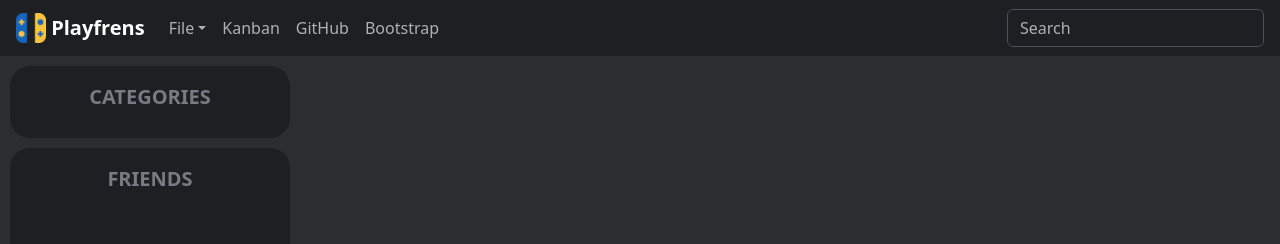
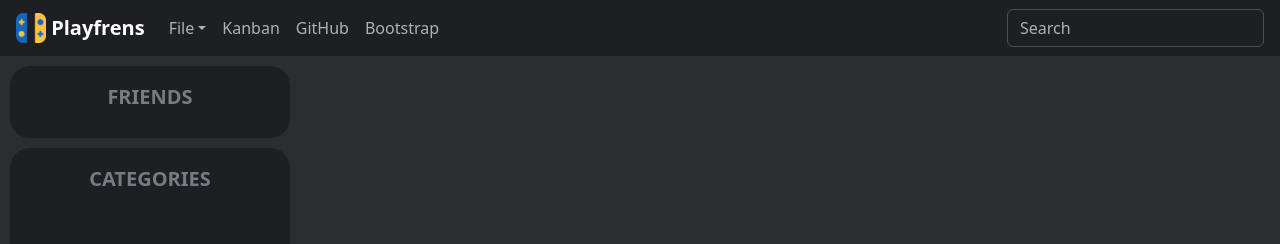
Before and after one commit to liranbr/Playfrens, a React (Vite) app: page / in a window 1280 px wide. Shown: the top 244 px of the page. Built offline with nearby package versions, Linux system fonts and the light colour scheme.

Commit message:
Small refactor

```diff
--- a/src/App.css
+++ b/src/App.css
@@ -3,11 +3,12 @@
     text-align: center;
 }
 
-.content-body {
+#main-content {
     background-color: #2b2d31;
     padding: 56px 0 0 0; /* 56px compensates for navbar height */
     height: 100vh;
     width: 100vw;
+    display: flex;
 }
 
 .sidebar {
@@ -18,7 +19,7 @@
     padding: 5px;
 }
 
-.sidebar-card {
+.sidebar-group {
     display: flex;
     flex-direction: column;
     margin: 5px;
@@ -27,11 +28,11 @@
     background-color: #1e1f22;
 }
 
-.sidebar-card:first-child {
+.sidebar-group:first-child {
     max-height: 50%;
 }
 
-.sidebar-card:last-child {
+.sidebar-group:last-child {
     height: 100%;
     overflow: auto;
 }
--- a/src/App.jsx
+++ b/src/App.jsx
@@ -1,12 +1,12 @@
 import "./App.css";
 import "react-toastify/dist/ReactToastify.css";
-import { Button, Container, Form, Nav, Navbar, NavDropdown, Row, ToggleButton } from "react-bootstrap";
+import { Button, Form, Nav, Navbar, NavDropdown, Row, ToggleButton } from "react-bootstrap";
 import { ToastContainer } from "react-toastify";
 import { useMemo, useState } from "react";
 import { GamesGrid } from "./GameGrid.jsx";
 import { allCategories, allFriends, allGames, loadDataFromFile, saveDataToFile } from "./Store.jsx";
 
-function Header({ searchState }) {
+function AppHeader({ searchState }) {
     const [search, setSearch] = searchState;
     const updateSearch = (e) => setSearch(e.target.value);
 
@@ -91,12 +91,12 @@ export function SidebarButton({ value, dataType, setSelection }) {
     );
 }
 
-function SidebarCard({ dataType, setSelection }) {
+function SidebarGroup({ dataType, setSelection }) {
     const [title, fullList] = dataType === "friend"
         ? ["FRIENDS", allFriends]
         : ["CATEGORIES", allCategories];
     return (
-        <Row className="sidebar-card">
+        <Row className="sidebar-group">
             <p className="sidebar-title">{title}</p>
             <div className="sidebar-buttons-list">
                 {fullList.map((item, index) =>
@@ -112,11 +112,21 @@ function SidebarCard({ dataType, setSelection }) {
     );
 }
 
+function Sidebar(props) {
+    const { dataTypes, selectionSetters } = props;
+    return (
+        <div className="sidebar">
+            {dataTypes.map((dataType, index) =>
+                <SidebarGroup key={dataType} dataType={dataType} setSelection={selectionSetters[index]} />)}
+        </div>
+    );
+}
+
 export default function App() {
     const [selectedFriends, setSelectedFriends] = useState([]);
     const [selectedCategories, setSelectedCategories] = useState([]);
-    const searchState = useState("");
-    const search = searchState[0];
+    const [search, setSearch] = useState("");
+
     const filteredGames = useMemo(() =>
             allGames.filter((game) =>
                 game.title.toLowerCase().includes(search.toLowerCase()) && // Game Title includes the search value
@@ -128,16 +138,12 @@ export default function App() {
 
     return (
         <>
-            <Header searchState={searchState} />
-            <Container fluid className="content-body">
-                <div className="d-flex flex-row h-100">
-                    <div className="sidebar">
-                        <SidebarCard dataType="category" setSelection={setSelectedCategories} />
-                        <SidebarCard dataType="friend" setSelection={setSelectedFriends} />
-                    </div>
-                    <GamesGrid filteredGames={filteredGames} />
-                </div>
-            </Container>
+            <AppHeader searchState={[search, setSearch]} />
+            <div id="main-content">
+                <Sidebar dataTypes={["friend", "category"]}
+                         selectionSetters={[setSelectedFriends, setSelectedCategories]} />
+                <GamesGrid filteredGames={filteredGames} />
+            </div>
             <ToastContainer />
         </>
     );
--- a/src/GameGrid.jsx
+++ b/src/GameGrid.jsx
@@ -107,7 +107,7 @@ const ListAndAdder = observer(({ game, dataType }) => {
 
     return (
         <div className="sidebar">
-            <div className="sidebar-card" style={{ background: "none", maxHeight: "none" }}>
+            <div className="sidebar-group" style={{ background: "none", maxHeight: "none" }}>
                 <p className="sidebar-title"
                    style={{ color: "#fff", textAlign: "left", padding: "5px 10px" }}>{cardTitle}</p>
                 <div key={"innerList" + innerList.length} className="sidebar-buttons-list">
```
